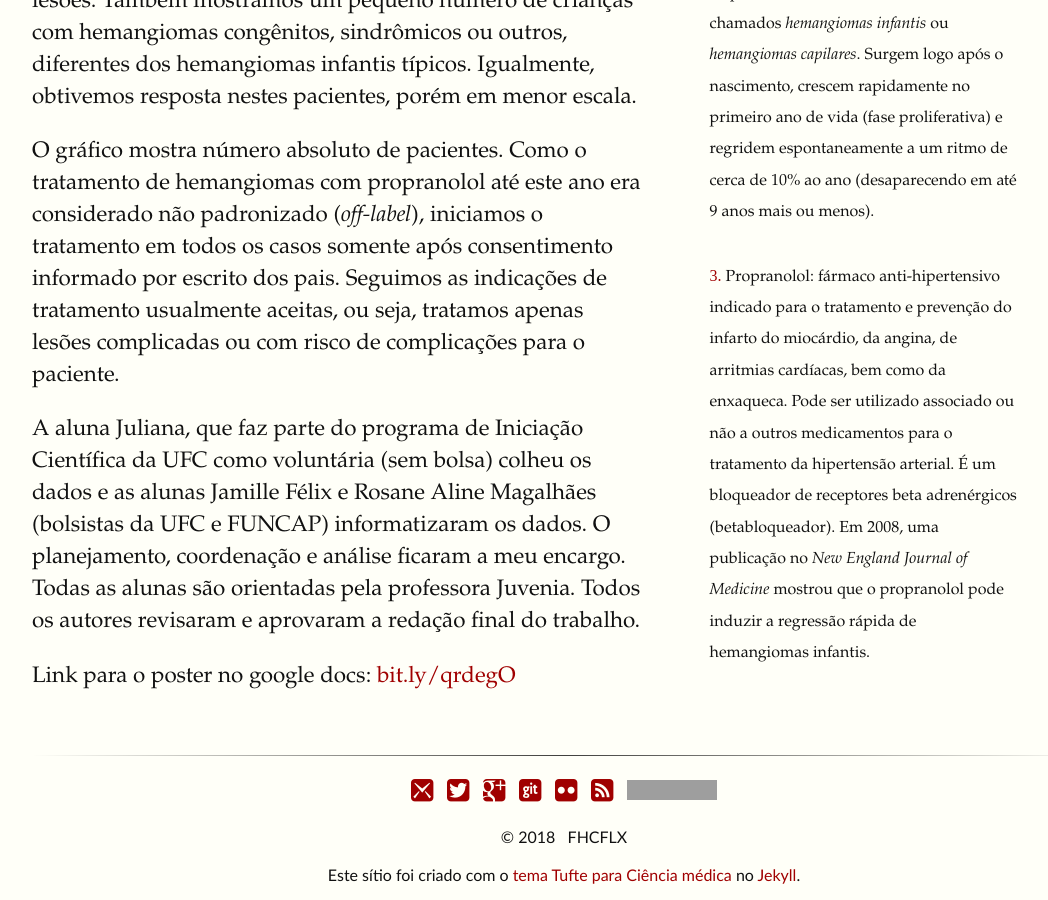
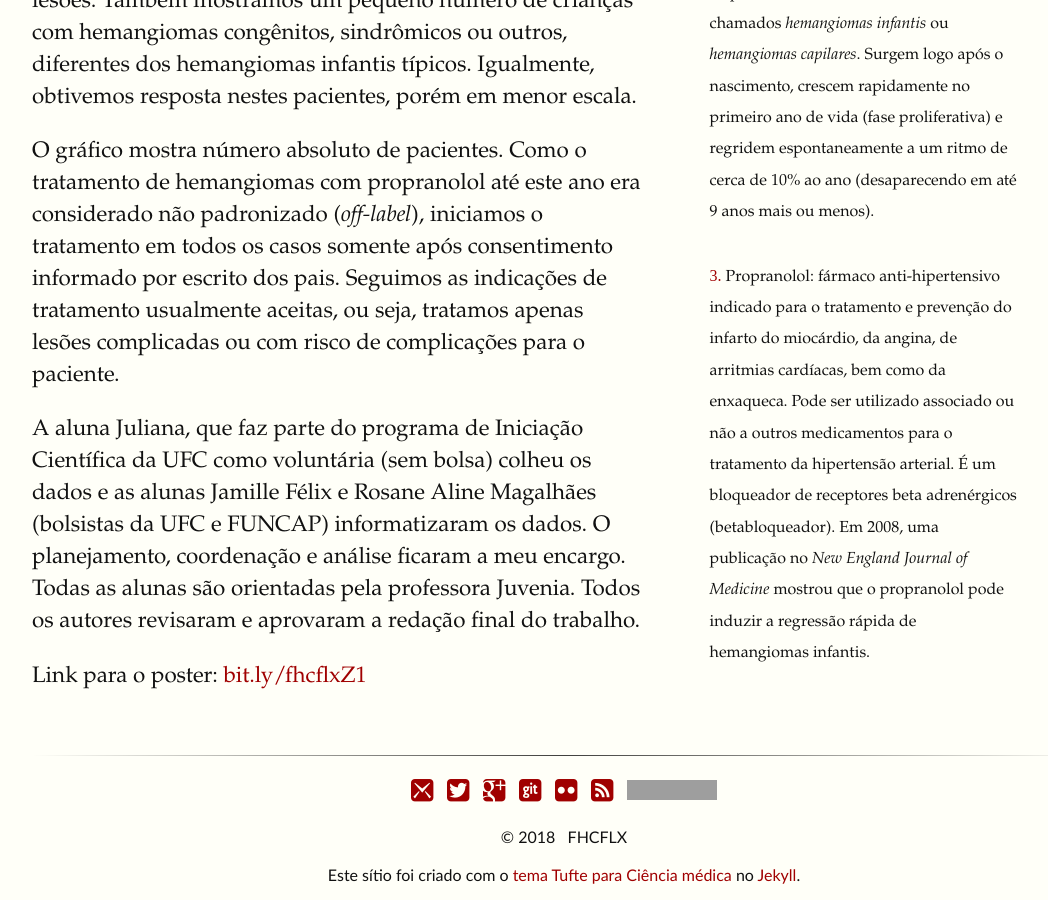
Before and after one commit to fhcflx/pharmakon, a Jekyll site: the page built from _posts/2011-10-20-primeiros-resultados-do-tratamento-de.md, in a window 1280 px wide and 900 px high, scrolled down 1597 px. Shown: the whole window, without its empty margins (128-1176 px from the left). Built offline with Jekyll 4.4.1, drawn with Linux system fonts in a browser that asks for light colours; comment, search, counter and statistics services are not loaded; grey boxes are pictures that could not be loaded.

Commit message:
corrige links

```diff
--- a/_posts/2011-10-20-primeiros-resultados-do-tratamento-de.md
+++ b/_posts/2011-10-20-primeiros-resultados-do-tratamento-de.md
@@ -28,4 +28,4 @@ O gráfico mostra número absoluto de pacientes. Como o tratamento de hemangioma
 
 A aluna Juliana, que faz parte do programa de Iniciação Científica da UFC como voluntária (sem bolsa) colheu os dados e as alunas Jamille Félix e Rosane Aline Magalhães (bolsistas da UFC e FUNCAP) informatizaram os dados. O planejamento, coordenação e análise ficaram a meu encargo. Todas as alunas são orientadas pela professora Juvenia. Todos os autores revisaram e aprovaram a redação final do trabalho.
 
-Link para o poster no google docs: [bit.ly/qrdegO](http://bit.ly/qrdegO)
+Link para o poster: [bit.ly/fhcflxZ1](http://bit.ly/fhcflxZ1)
```
Also changed, not shown: _posts/2011-09-20-tratamento-de-hemangiomas-no-hospital.md (+3 -1 lines).
